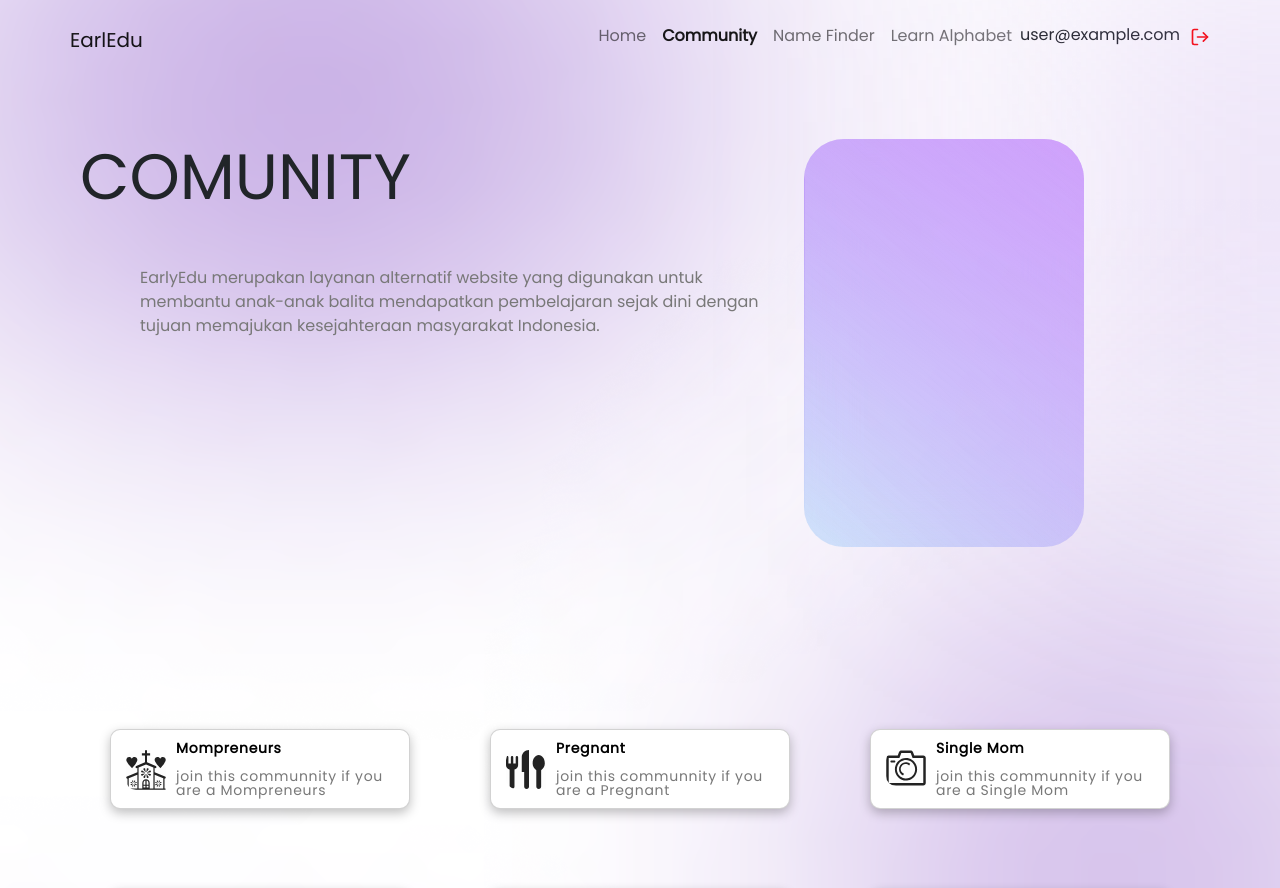
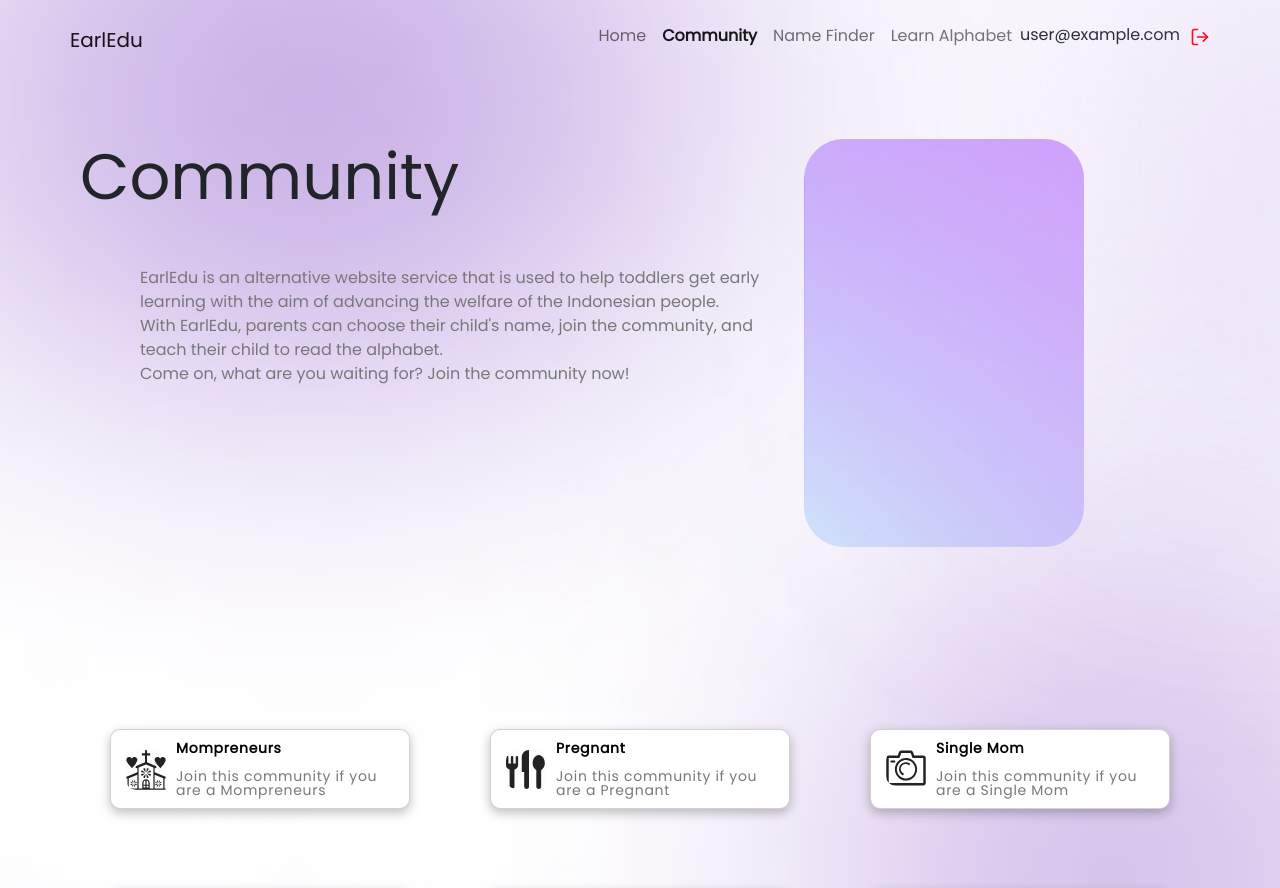
Before and after one commit to 191110562/earl-edu, a React (Create React App) app: page /community in a window 1280 px wide. Shown: the top 888 px of the page. Built offline with nearby package versions, Linux system fonts and the light colour scheme; no server answers; sample sign-in values are in the browser's storage.

Commit message:
Minor fixing on Community spellings

```diff
--- a/src/pages/CommunityPage.js
+++ b/src/pages/CommunityPage.js
@@ -1,5 +1,4 @@
 import CommunityCard from "../components/Community";
-// import Navbar from "./components/Navbar";
 
 function CommunityPage() {
   return (
@@ -8,57 +7,59 @@ function CommunityPage() {
         <div className="container-header">
           <div className="blurr"></div>
           <div className="left">
-            <h1 id="judul">COMUNITY</h1>
+            <h1 id="judul">Community</h1>
             <p id="isi">
-              EarlyEdu merupakan layanan alternatif website yang digunakan untuk
-              membantu anak-anak balita mendapatkan pembelajaran sejak dini
-              dengan tujuan memajukan kesejahteraan masyarakat Indonesia.
+            EarlEdu is an alternative website service that is used to help toddlers get early learning with the aim of advancing
+            the welfare of the Indonesian people.
+            <br></br>
+            With EarlEdu, parents can choose their child's name, join the community, and teach their child to read the alphabet.
+            <br></br>
+            Come on, what are you waiting for? Join the community now!
             </p>
           </div>
           <div className="right">
-            <img src="/img/com-canvas.svg" />
+            <img src="/img/com-canvas.svg" alt="canvas"/>
           </div>
         </div>
       </header>
       <main>
         <div className="community-links" id="links">
-          {/* <h1>List of Community Links</h1> */}
           <div className="wrapper">
             <CommunityCard
               link="https://t.me/+rcyW4FKuQZA1NmQ1"
               image="/img/com-mompreneurs.svg"
               title="Mompreneurs"
-              description="join this communnity if you are a Mompreneurs"
+              description="Join this community if you are a Mompreneurs"
             />
             <CommunityCard
               link="https://t.me/+rcyW4FKuQZA1NmQ1"
               image="/img/com-pregnant.svg"
               title="Pregnant"
-              description="join this communnity if you are a Pregnant"
+              description="Join this community if you are a Pregnant"
             />
             <CommunityCard
               link="https://t.me/+rcyW4FKuQZA1NmQ1"
               image="/img/com-singlemom.svg"
               title="Single Mom"
-              description="join this communnity if you are a Single Mom"
+              description="Join this community if you are a Single Mom"
             />
             <CommunityCard
               link="https://t.me/+rcyW4FKuQZA1NmQ1"
               image="/img/com-workingmom.svg"
               title="Working Mom"
-              description="join this communnity if you are a Working Mom"
+              description="Join this community if you are a Working Mom"
             />
             <CommunityCard
               link="https://t.me/+rcyW4FKuQZA1NmQ1"
               image="/img/com-specialkids.svg"
               title="Special Kids"
-              description="join this communnity if you have a Special Kids"
+              description="Join this community if you have a Special Kids"
             />
             <CommunityCard
               link="https://t.me/+rcyW4FKuQZA1NmQ1"
               image="/img/com-newborn.svg"
               title="Newborn"
-              description="join this communnity if you have a Newborn"
+              description="Join this community if you have a Newborn"
             />
           </div>
         </div>
```
